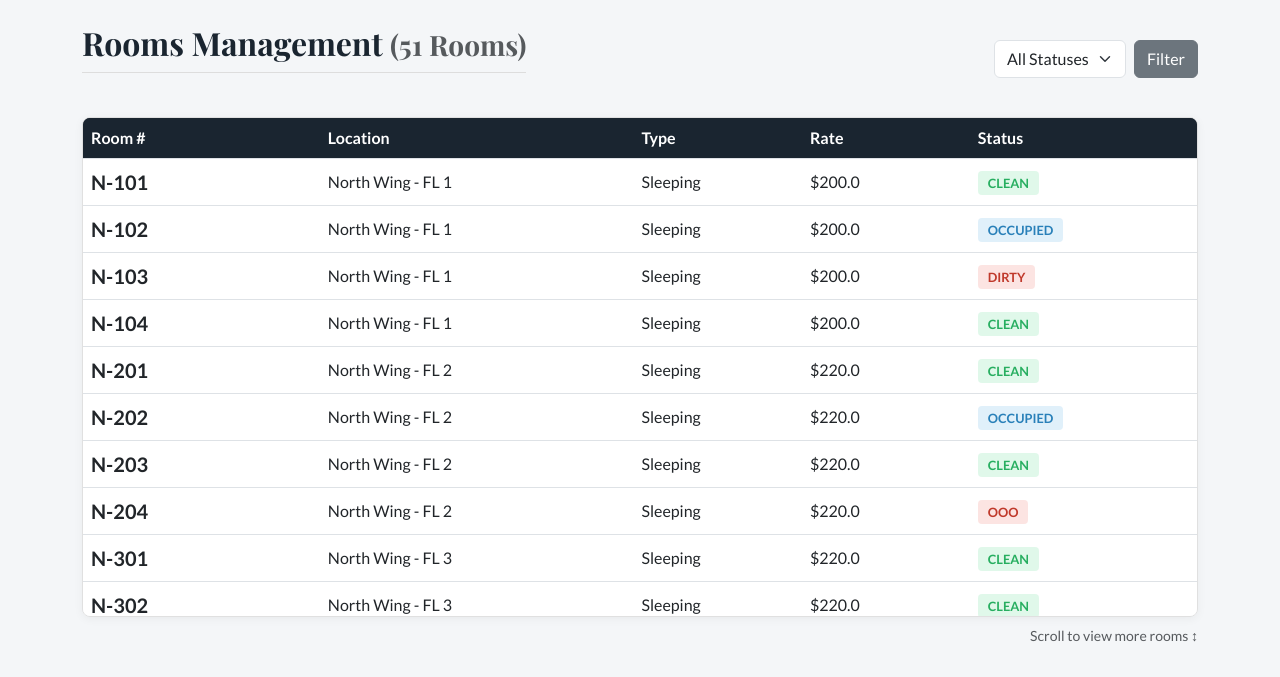
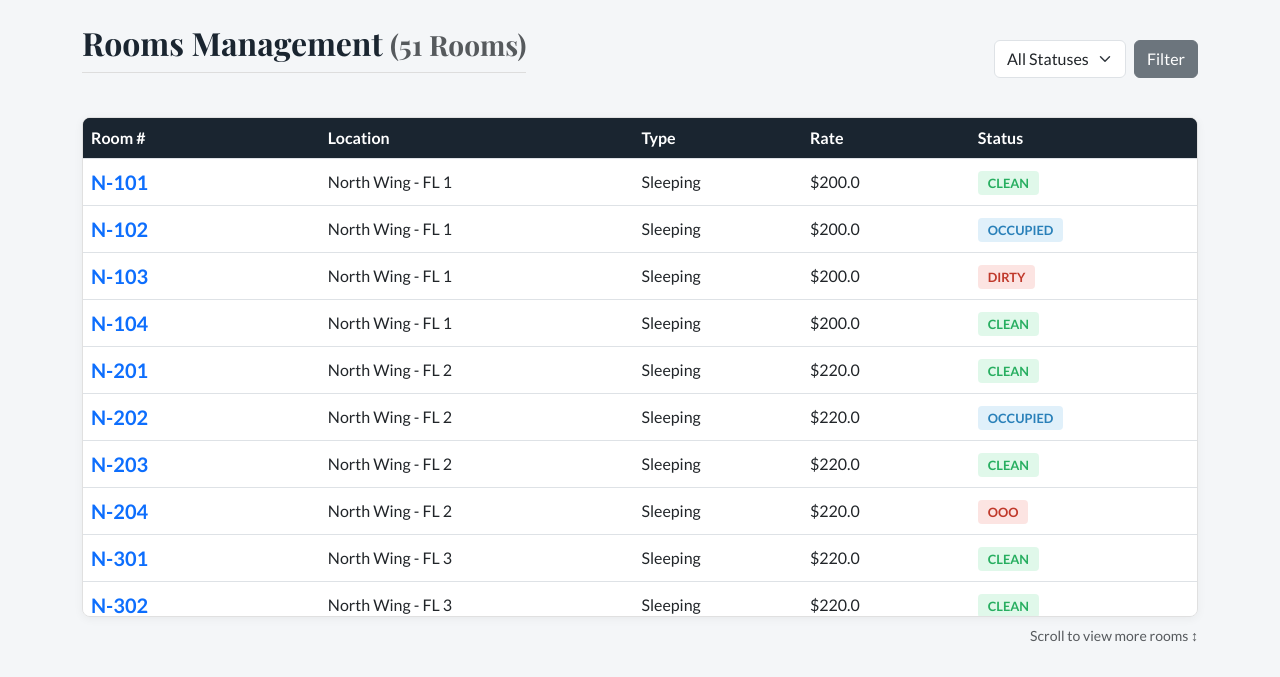
Before and after one commit to skyexry/Hotel_Last_Resort, a Flask app: page /rooms in a window 1280 px wide. Shown: the part 58-735 px from the top of the page. Run offline with Flask 3, Linux system fonts and the light colour scheme; data comes from the database, SQL or seed files in the repository.

Commit message:
Make room number a clickable link in rooms template

```diff
--- a/last_resort_project/templates/rooms.html
+++ b/last_resort_project/templates/rooms.html
@@ -20,7 +20,7 @@
         <tbody>
             {% for room in rooms %}
             <tr>
-                <td><span class="fs-5 fw-bold">{{ room.roomNumber }}</span></td>
+                <td><a href="/room/{{ room.roomId }}" class="fs-5 fw-bold text-decoration-none">{{ room.roomNumber }}</a></td>
                 <td>{{ room.wingName }} - FL {{ room.floorNo }}</td>
                 <td>{{ room.funcName }}</td>
                 <td>${{ room.baseRate }}</td>
```
